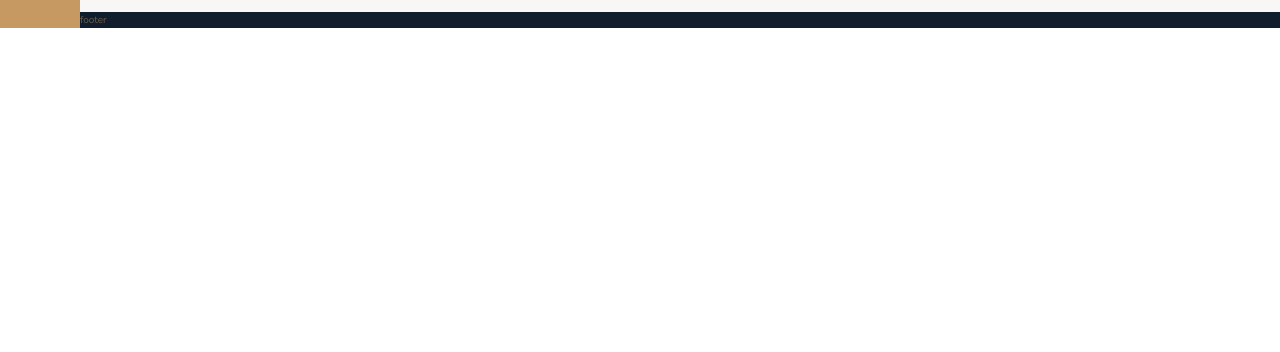
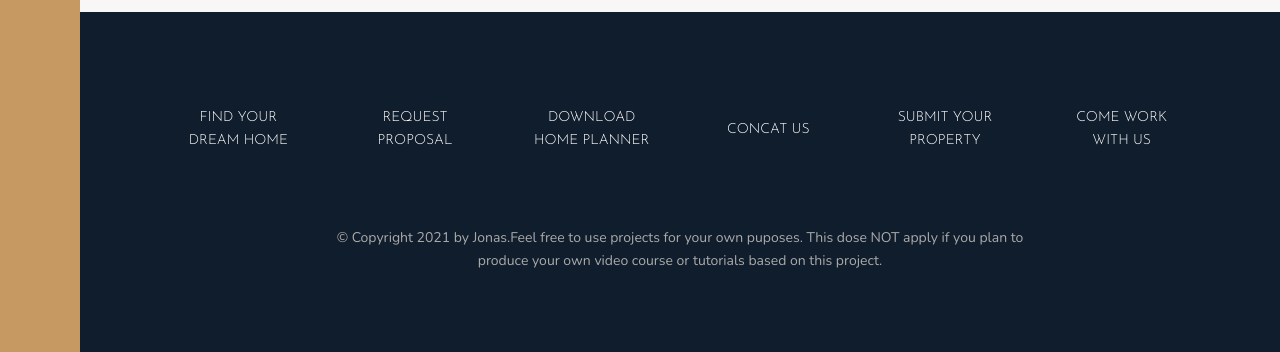
Before and after one commit to hasti-davami/Nexter, a website: page index.html in a window 1280 px wide. Shown: the part 3311-3663 px from the top of the page. Before the commit the page ends 3339 px from the top, so only its background shows below. Drawn offline with nearby package versions, Linux system fonts and the light colour scheme.

Commit message:
Building The Footer

```diff
--- a/index.html
+++ b/index.html
@@ -15,7 +15,9 @@
     <title>nexter &mdash; your home, your freedom</title>
   </head>
   <body class="container">
-    <div class="sidebar">sidebar</div>
+    <div class="sidebar">
+
+    </div>
 
     <header class="header">header</header>
 
@@ -390,6 +392,30 @@
       </figure>
     </section>
 
-    <footer class="footer">footer</footer>
+    <footer class="footer">
+      <ul class="nav">
+        <li class="nav__item">
+          <a href="#" class="nav__link">Find your dream home</a>
+        </li>
+        <li class="nav__item">
+          <a href="#" class="nav__link">Request proposal</a>
+        </li>
+        <li class="nav__item">
+          <a href="#" class="nav__link">Download home planner</a>
+        </li>
+        <li class="nav__item"><a href="#" class="nav__link">Concat us</a></li>
+        <li class="nav__item">
+          <a href="#" class="nav__link">Submit Your property</a>
+        </li>
+        <li class="nav__item">
+          <a href="#" class="nav__link">Come work with us</a>
+        </li>
+      </ul>
+      <p class="copyright">
+        &copy; Copyright 2021 by Jonas.Feel free to use projects for your own
+        puposes. This dose NOT apply if you plan to produce your own video
+        course or tutorials based on this project.
+      </p>
+    </footer>
   </body>
 </html>
--- a/sass/_footer.scss
+++ b/sass/_footer.scss
@@ -1,4 +1,45 @@
-.footer{
-    background-color: $color-secondary;
-    grid-column: full-start / full-end;
+.footer {
+  background-color: $color-secondary;
+  grid-column: full-start / full-end;
+
+  padding: 8rem;
+
 }
+
+.nav {
+  list-style: none;
+
+  display: grid;
+  grid-template-columns: repeat(auto-fit, minmax(15rem, 1fr));
+  grid-gap: 2rem;
+  align-items: center;
+
+  &__link:link,
+  &__link:visited{
+      font-size: 1.4rem;
+      color: #fff;
+      text-decoration: none;
+      font-family: $font-display;
+      text-transform: uppercase;
+      text-align: center;
+      padding: 1.5rem;
+      display: block;
+      transition: all .2s;
+  }
+
+  &__link:hover,
+  &__link:active{
+    background-color: rgba($color: #fff, $alpha: .05);
+    transform: translateY(-3px);
+  }
+}
+
+.copyright{
+    font-size: 1.4rem;
+    color: $color-grey-light-2;
+    margin-top: 6rem;
+    margin-right: auto;
+    margin-left: auto;
+    text-align: center;
+    width: 70%;
+}
```
Also changed, not shown: css/style.css.
